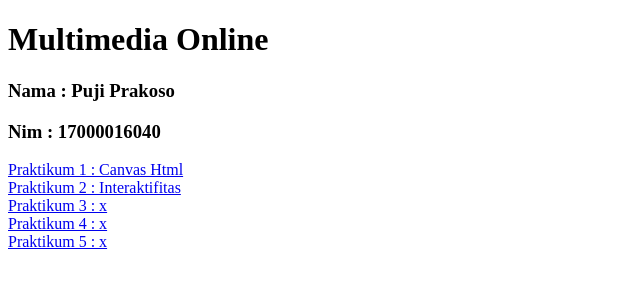
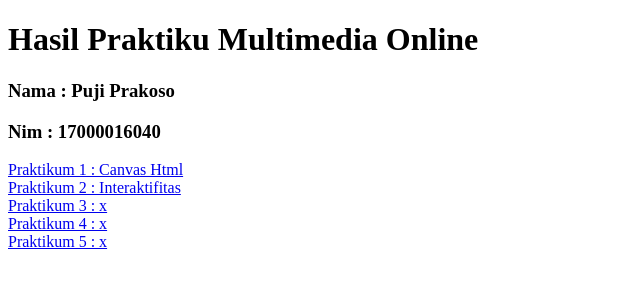
Before and after one commit to pujiprakoso/Multimedia-Oline, a plain HTML site: page index.html in a window 1280 px wide. Shown: the whole page, without its empty margins (0-640 px from the left). Drawn offline with Linux system fonts and the light colour scheme.

Commit message:
Update index.html

```diff
--- a/index.html
+++ b/index.html
@@ -2,13 +2,12 @@
 <!DOCTYPE html>
 <html>
 <head>
-	<title></title>
+	<title>Hasil Praktiku Multimedia Online</title>
 </head>
 <body>
-<h1> Multimedia Online
-</h1>
+<h1> Hasil Praktiku Multimedia Online </h1>
 <h3> Nama : Puji Prakoso</h3>
-<h3> Nim : 17000016040</h3>
+<h3> Nim  : 17000016040</h3>
 	<a href="Praktikum1.html"> Praktikum 1 : Canvas Html</a><br>
 	<a href="Praktikum2.html"> Praktikum 2 : Interaktifitas</a><br>
 	<a href="Praktikum3.html"> Praktikum 3 : x</a><br>
```
